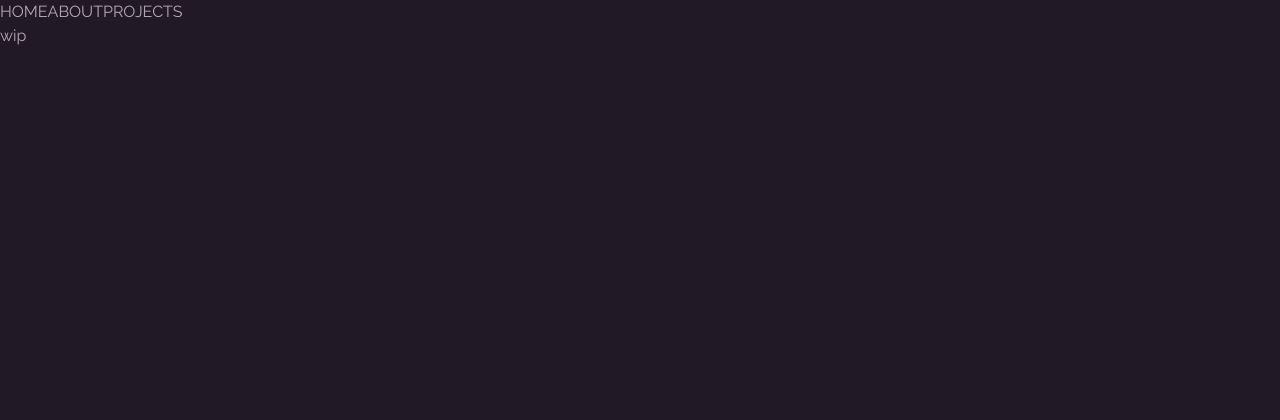
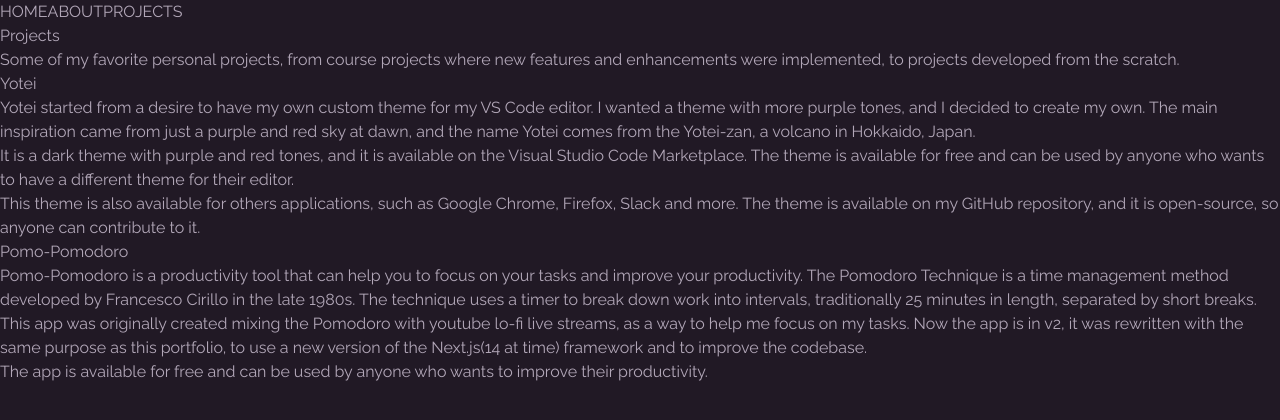
Before and after one commit to bzenky/bzenky.dev, a Next.js app: page /projects in a window 1280 px wide. Shown: the top 420 px of the page. Built offline with nearby package versions, Linux system fonts and the light colour scheme; a web font is replaced by a local one.

Commit message:
feat: add initial projects

```diff
--- a/src/app/projects/page.tsx
+++ b/src/app/projects/page.tsx
@@ -8,10 +8,64 @@
 
 export default function Projects() {
   return (
-    <div className="px-6">
-      <div className="items-center justify-items-center min-h-screen p-6">
+    <div className="px-6 pb-6">
+      <div className="items-center justify-items-center p-6">
         <Header />
-        <h1>wip</h1>
+      </div>
+
+      <div className="leading-8 font-medium mt-4">
+        <h1 className="text-4xl text-violet-500 font-bold font-[family-name:var(--font-spectral)]">Projects</h1>
+
+        <p className="mt-4">
+          Some of my favorite personal projects, from course projects where new features and enhancements were implemented, to projects developed from the scratch.
+        </p>
+      </div>
+
+      <div className="flex flex-col gap-2 mt-4 leading-8 font-medium">
+        <a
+          href="https://github.com/bzenky/yotei"
+          target="_blank"
+          className="group"
+        >
+          <h2 className="text-2xl font-bold mt-6 mb-4 text-slate-300 font-[family-name:var(--font-spectral)] group-hover:text-violet-500 transition-all">
+            Yotei
+          </h2>
+        </a>
+        <div className="flex flex-col gap-2">
+          <p>
+            Yotei started from a desire to have my own custom theme for my VS Code editor. I wanted a theme with more purple tones, and I decided to create my own. The main inspiration came from just a purple and red sky at dawn, and the name Yotei comes from the Yotei-zan, a volcano in Hokkaido, Japan.
+          </p>
+          <p>
+            It is a dark theme with purple and red tones, and it is available on the Visual Studio Code Marketplace. The theme is available for free and can be used by anyone who wants to have a different theme for their editor.
+          </p>
+          <p>
+            This theme is also available for others applications, such as Google Chrome, Firefox, Slack and more. The theme is available on my GitHub repository, and it is open-source, so anyone can contribute to it.
+          </p>
+        </div>
+      </div>
+
+      <div className="flex flex-col gap-2 mt-4 leading-8 font-medium">
+        <a
+          href="https://www.pomopomodoro.com/"
+          target="_blank"
+          className="group"
+        >
+          <h2 className="text-2xl font-bold mt-6 mb-4 text-slate-300 font-[family-name:var(--font-spectral)] group-hover:text-red-500 transition-all">
+            Pomo-Pomodoro
+          </h2>
+        </a>
+
+        <div className="flex flex-col gap-2">
+          <p>
+            Pomo-Pomodoro is a productivity tool that can help you to focus on your tasks and improve your productivity. The Pomodoro Technique is a time management method developed by Francesco Cirillo in the late 1980s. The technique uses a timer to break down work into intervals, traditionally 25 minutes in length, separated by short breaks.
+          </p>
+          <p>
+            This app was originally created mixing the Pomodoro with youtube lo-fi live streams, as a way to help me focus on my tasks. Now the app is in v2, it was rewritten with the same purpose as this portfolio, to use a new version of the Next.js(14 at time) framework and to improve the codebase.
+          </p>
+          <p>
+            The app is available for free and can be used by anyone who wants to improve their productivity.
+          </p>
+        </div>
       </div>
     </div>
   );
```
